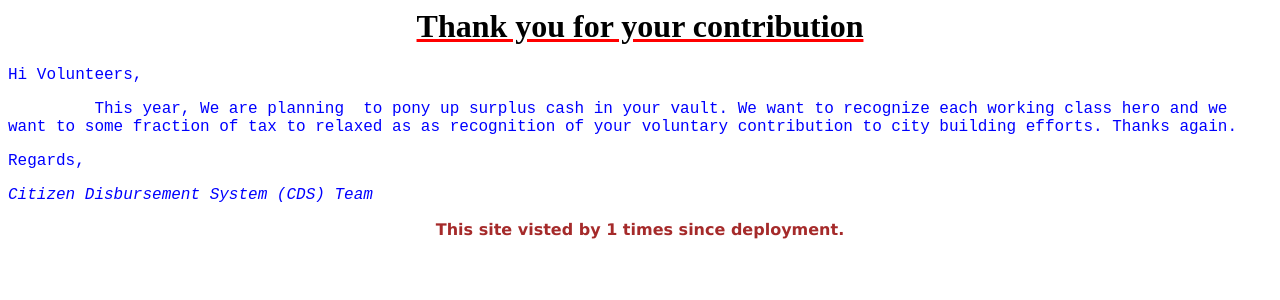
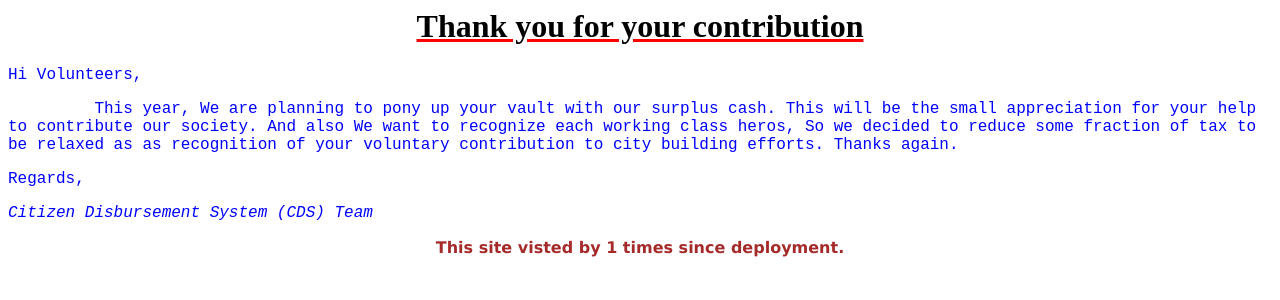
Before and after one commit to kkarthee/kar_govtec, a Flask app: template templates/index.html in a window 1280 px wide. Shown: the top 300 px of the page. Run offline with Flask 2, Linux system fonts and the light colour scheme; the template is opened without the code that fills it: most values are stand-ins (such as "Sample title", 1, 10 or a date in 2020).

Commit message:
After checking build - v2

```diff
--- a/templates/index.html
+++ b/templates/index.html
@@ -2,7 +2,7 @@
 <h1 style="text-align: center;"><span style="text-decoration: underline;text-decoration-color: red;"><strong>Thank you for your contribution</strong></span></h1>
 <p><span style="text-decoration: underline;"><strong></strong></span></p>
 <p style="font-family:'Courier New';color:blue">Hi Volunteers,&nbsp;</span></p>
-<p style="font-family:'Courier New';color:blue">&nbsp; &nbsp; &nbsp; &nbsp; &nbsp;This year, We are planning&nbsp; to pony up surplus cash in your vault. We want to recognize each working class hero and we want to some fraction of tax to relaxed as as recognition of your&nbsp;voluntary contribution to city building efforts. Thanks again.</span></p>
+<p style="font-family:'Courier New';color:blue">&nbsp; &nbsp; &nbsp; &nbsp; &nbsp;This year, We are planning to pony up your vault with our surplus cash. This will be the small appreciation for your help to contribute our society. And also We want to recognize each working class heros, So we decided to reduce some fraction of tax to be relaxed as as recognition of your voluntary contribution to city building efforts. Thanks again.</span></p>
 <p style="font-family:'Courier New';color:blue">Regards,</p>
 <p style="font-family:'Courier New';color:blue"><i>Citizen Disbursement System (CDS) Team</i></p>
 <p style="font-family:'verdana';color: brown;text-align: center;"> <b> This site visted by  {{count}}  times since deployment. </b> </p>
```
